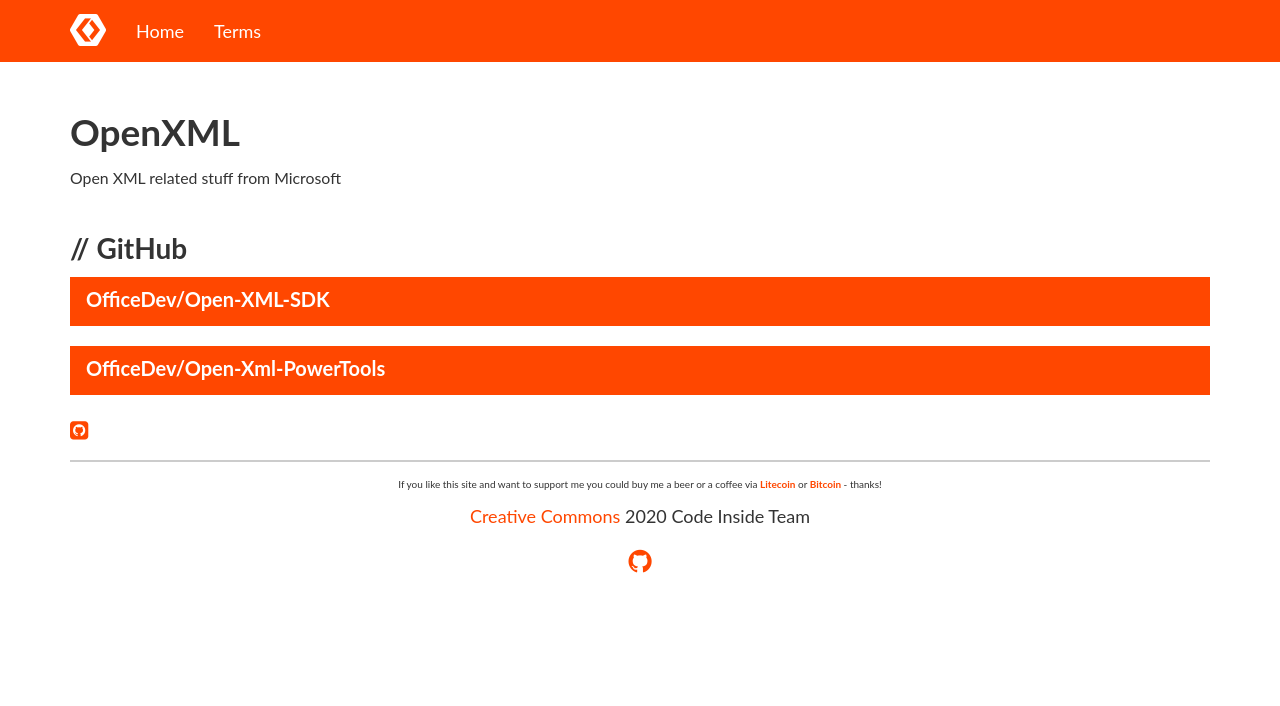
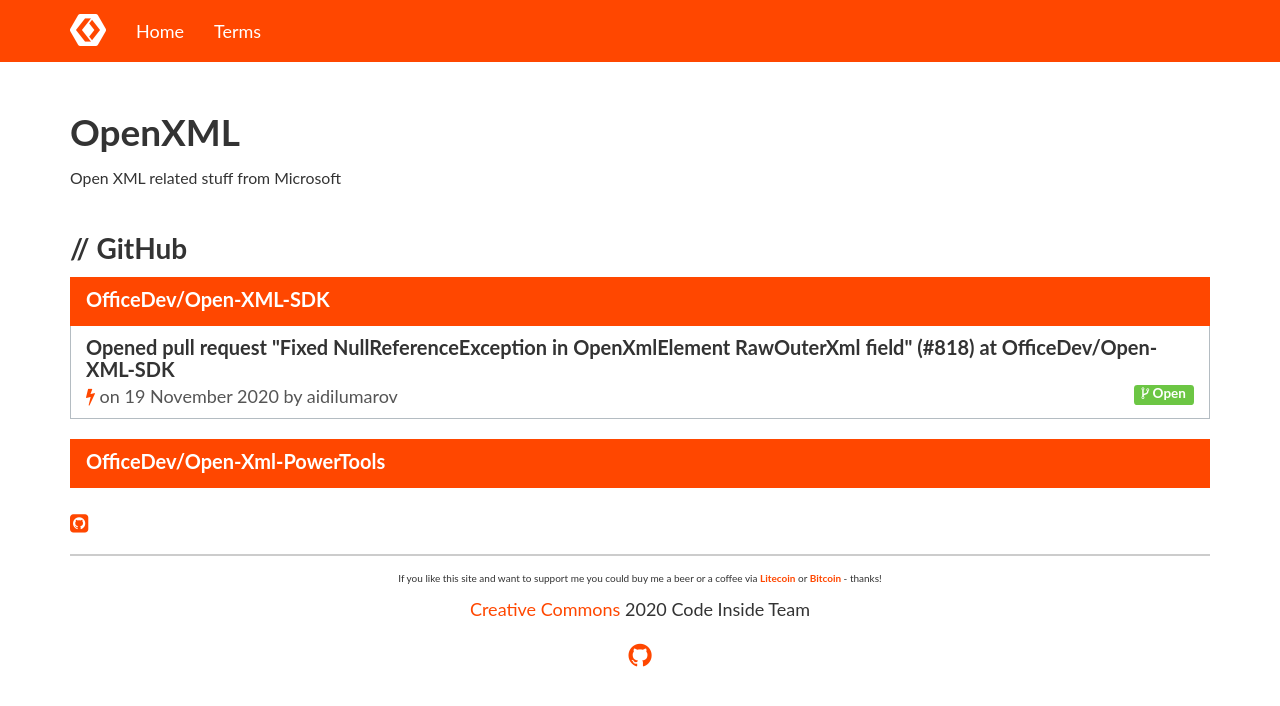
Before and after one commit to Code-Inside/KnowYourStack, a Jekyll site: the page built from _pages/openxml.html, in a window 1280 px wide. Shown: the top 706 px of the page. Built offline with Jekyll 4.4.1, drawn with Linux system fonts in a browser that asks for light colours; nearby versions of some CDN libraries; comment, search, counter and statistics services are not loaded.

Commit message:
Sloader update on _data/OpenXml.json

```diff
--- a/_data/OpenXml.json
+++ b/_data/OpenXml.json
@@ -1 +1 @@
-{"Data":{"Sdk":{"Events":[],"ResultType":"GitHubEvent"},"PowerTools":{"Events":[],"ResultType":"GitHubEvent"}},"RunOn":"2020-11-19T05:30:43.316257Z","RunDurationInMilliseconds":793}
+{"Data":{"Sdk":{"Events":[{"Id":"14252893312","Type":"PullRequestEvent","CreatedAt":"2020-11-19T18:35:35","Actor":"aidilumarov","Repository":"OfficeDev/Open-XML-SDK","Organization":"OfficeDev","RawContent":null,"RelatedAction":"opened","RelatedUrl":"https://github.com/OfficeDev/Open-XML-SDK/pull/818","RelatedDescription":"Opened pull request \"Fixed NullReferenceException in OpenXmlElement RawOuterXml field\" (#818) at OfficeDev/Open-XML-SDK","RelatedBody":"The current version of your code:\r\n\r\nIt sets _rawOuterXml to string.Empty if value is null, but instead of leaving the setter immediately, it resets the field to null at the end of the setter\r\n\r\nThe changes I made should resolve the issue.\r\n\r\nThanks."}],"ResultType":"GitHubEvent"},"PowerTools":{"Events":[],"ResultType":"GitHubEvent"}},"RunOn":"2020-11-20T05:30:44.6122998Z","RunDurationInMilliseconds":807}
```
